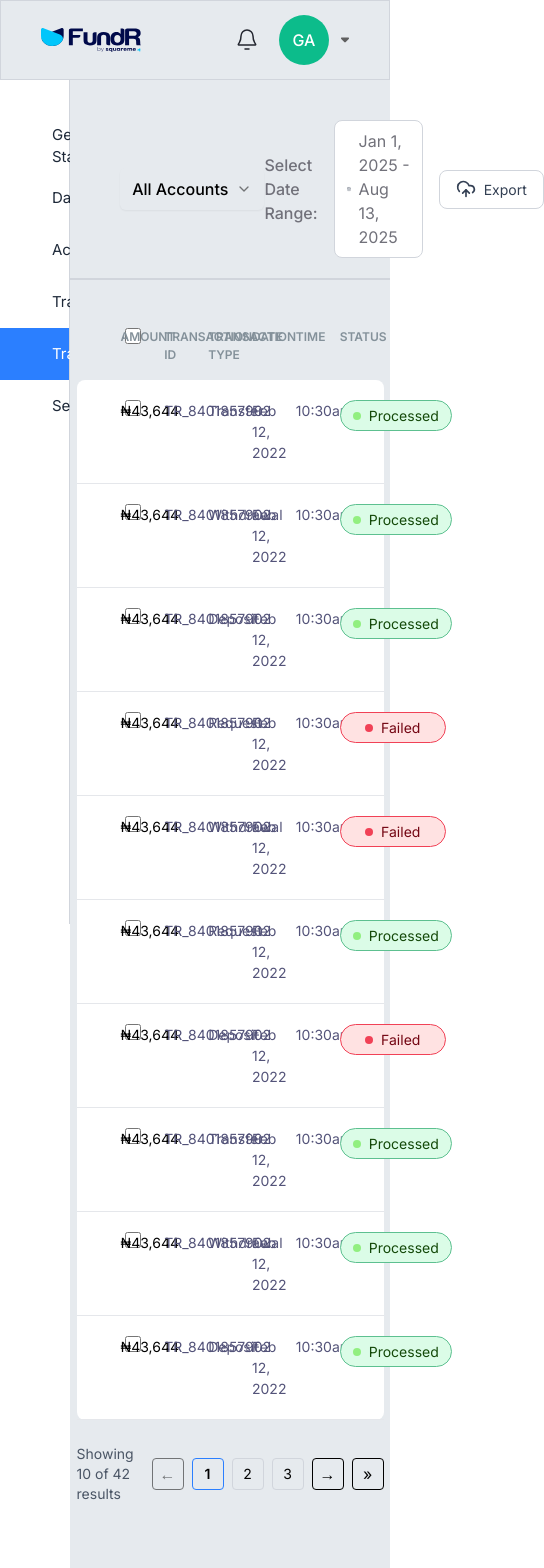
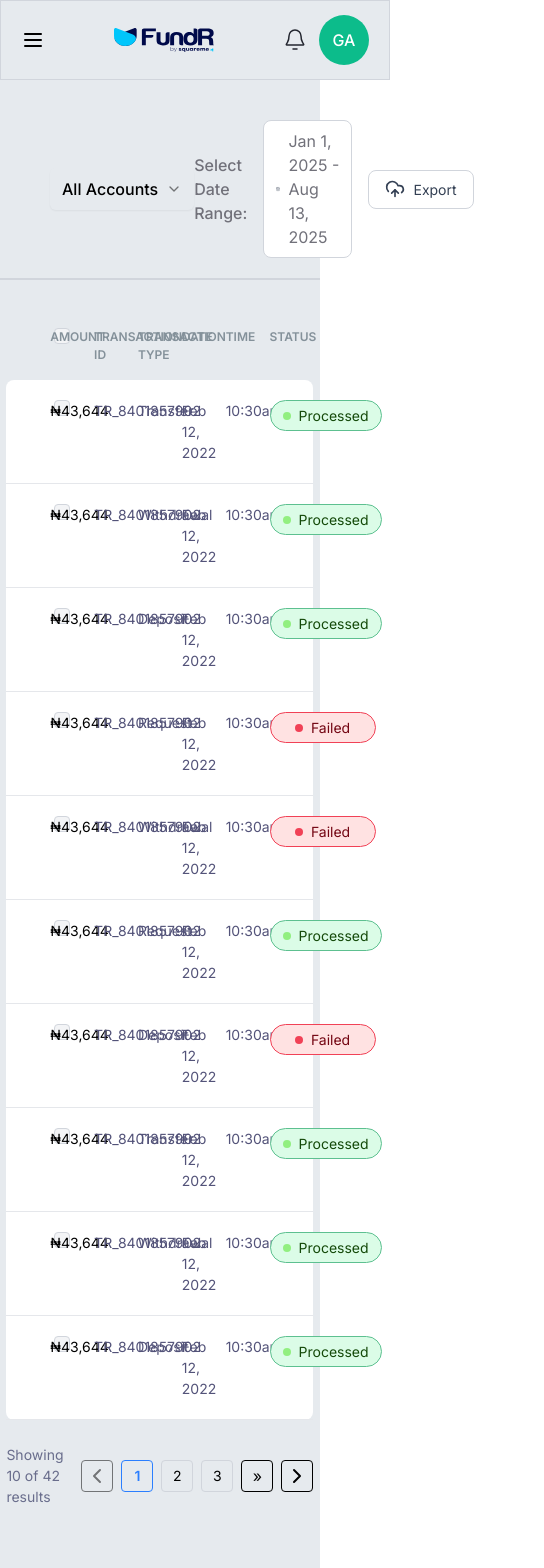
Before and after one commit to chibokaxavier/squareme, a Next.js app: page /Transactions in a window 390 px wide. Shown: the top 1568 px of the page, 544 px wide, since content can reach past the window. Built offline with nearby package versions, Linux system fonts and the light colour scheme.

Commit message:
Mobile responsiveness for dashboard complete

```diff
--- a/app/Transactions/page.tsx
+++ b/app/Transactions/page.tsx
@@ -13,7 +13,12 @@ import axios from "axios";
 import { AppDispatch, RootState } from "@/Redux/store";
 import { useDispatch, useSelector } from "react-redux";
 import { setInvoiceData } from "@/Redux/slices/endpointSlice";
-import { CalendarDays, CloudUpload } from "lucide-react";
+import {
+  CalendarDays,
+  ChevronLeft,
+  ChevronRight,
+  CloudUpload,
+} from "lucide-react";
 
 const invoices = [
   {
@@ -166,7 +171,10 @@ const page = () => {
           {/* Table Header */}
           <div className="grid grid-cols-7  uppercase text-[#84919A] font-semibold text-[12px] py-2  font-semibold">
             <div className="pl-12">
-              <input type="checkbox" name="" id="" className="size-[16px] " />
+              <input
+                type="checkbox"
+                className="appearance-none size-[16px] border border-gray-300 rounded-sm bg-gray-100  checked:border-blue-500"
+              />
             </div>
             <div>Amount</div>
             <div>Transaction ID</div>
@@ -183,9 +191,7 @@ const page = () => {
                 <div className="pl-12">
                   <input
                     type="checkbox"
-                    name=""
-                    id=""
-                    className="size-[16px] border-[1px] border-gray-300"
+                    className="appearance-none size-[16px] border border-gray-300 rounded-sm bg-gray-100 checked:border-blue-500"
                   />
                 </div>
                 <div className="text-black">{invoice.Amount}</div>
@@ -220,7 +226,7 @@ const page = () => {
 
           <div className="flex justify-between items-center mt-6">
             {/* Left side */}
-            <div className="text-gray-600 text-sm">
+            <div className="text-[#696D8C] text-[14px]">
               Showing {Math.min(currentPage * rowsPerPage, invoiceData.length)}{" "}
               of {invoiceData.length} results
             </div>
@@ -231,9 +237,9 @@ const page = () => {
               <button
                 onClick={() => setCurrentPage((p) => Math.max(1, p - 1))}
                 disabled={currentPage === 1}
-                className="flex items-center justify-center w-8 h-8 border rounded hover:bg-gray-100 disabled:opacity-50"
+                className="flex items-center cursor-pointer justify-center w-8 h-8 border rounded hover:bg-gray-100 disabled:opacity-50"
               >
-                &larr;
+                <ChevronLeft />
               </button>
 
               {/* Page boxes */}
@@ -244,7 +250,7 @@ const page = () => {
                   className={`w-8 h-8 border rounded flex items-center justify-center text-sm
           ${
             pageNum === currentPage
-              ? "border-blue-500 font-semibold"
+              ? "border-blue-500 text-blue-500 font-semibold"
               : "border-gray-300 hover:bg-gray-100"
           }`}
                 >
@@ -252,18 +258,6 @@ const page = () => {
                 </button>
               ))}
 
-              {/* Next */}
-              <button
-                onClick={() =>
-                  setCurrentPage((p) => Math.min(totalPages, p + 1))
-                }
-                disabled={currentPage === totalPages}
-                className="flex items-center justify-center w-8 h-8 border rounded hover:bg-gray-100 disabled:opacity-50"
-              >
-                &rarr;
-              </button>
-
-              {/* Last */}
               <button
                 onClick={() => setCurrentPage(totalPages)}
                 disabled={currentPage === totalPages}
@@ -271,6 +265,19 @@ const page = () => {
               >
                 &raquo;
               </button>
+
+              {/* Next */}
+              <button
+                onClick={() =>
+                  setCurrentPage((p) => Math.min(totalPages, p + 1))
+                }
+                disabled={currentPage === totalPages}
+                className="flex items-center cursor-pointer justify-center w-8 h-8 border rounded hover:bg-gray-100 disabled:opacity-50"
+              >
+                <ChevronRight />
+              </button>
+
+              {/* Last */}
             </div>
           </div>
         </div>
--- a/app/layout.tsx
+++ b/app/layout.tsx
@@ -7,6 +7,8 @@ import Sidebar from "@/components/Sidebar";
 import { Provider } from "react-redux";
 import { PersistGate } from "redux-persist/integration/react";
 import { persistor, store } from "@/Redux/store";
+import { PrimeReactProvider } from "primereact/api";
+import "primereact/resources/themes/lara-light-cyan/theme.css";
 
 const inter = Inter({
   variable: "--font-inter",
@@ -24,11 +26,13 @@ export default function RootLayout({
       <body className={`${inter.variable} antialiased`}>
         <Provider store={store}>
           <PersistGate loading={null} persistor={persistor}>
-            <Header />
-            <div className="flex">
-              <Sidebar />
-              {children}
-            </div>
+            <PrimeReactProvider>
+              <Header />
+              <div className="flex">
+                <Sidebar />
+                {children}
+              </div>
+            </PrimeReactProvider>
           </PersistGate>
         </Provider>
       </body>
--- a/components/Header.tsx
+++ b/components/Header.tsx
@@ -1,15 +1,61 @@
+"use client";
+import { Menu } from "lucide-react";
 import Image from "next/image";
-import React from "react";
+import { Sidebar } from "primereact/sidebar";
+import React, { useState } from "react";
+import { links } from "./Sidebar";
+import Link from "next/link";
+import { usePathname } from "next/navigation";
 
 const Header = () => {
+  const [visible, setVisible] = useState(false);
+  const pathname = usePathname();
   return (
-    <div className="flex justify-between items-center h-[80px] px-10 bg-[#E6EAEE] border-gray-300 border border-b-[1px]">
+    <div className="flex justify-between items-center h-[80px] px-5 lg:px-10 bg-[#E6EAEE] border-gray-300 border border-b-[1px]">
+      <Menu
+        className="lg:hidden size-[24px]"
+        onClick={() => setVisible(true)}
+      />
       <Image src="/Logo.svg" height={100} width={100} alt="logo" />
       <div className="flex justify-center ">
-          <Image src="/bell.svg" height={24} width={24} alt="bell" className="mr-5" />
-        <div className="size-[50px] rounded-full bg-[#0CBC8B] flex items-center mr-3 justify-center text-[16px] font-medium text-white">GA</div>
-          <Image src="/arrowdown.svg" height={8} width={8} alt="arrow" className="" />
+        <Image
+          src="/bell.svg"
+          height={24}
+          width={24}
+          alt="bell"
+          className="mr-3"
+        />
+        <div className="size-[50px] rounded-full bg-[#0CBC8B] flex items-center lg:mr-3 justify-center text-[16px] font-medium text-white">
+          GA
+        </div>
+        <Image
+          src="/arrowdown.svg"
+          height={8}
+          width={8}
+          alt="arrow"
+          className="hidden lg:block"
+        />
       </div>
+
+      <Sidebar visible={visible} onHide={() => setVisible(false)}>
+        {links.map((link, i) => {
+          const isActive = pathname === link.url;
+          return (
+            <Link key={i} href={link.url}>
+              <div
+                className={`flex items-center gap-3 h-[52px] px-3 pl-10 w-full cursor-pointer transition-colors ${
+                  isActive
+                    ? "bg-blue-500 text-white"
+                    : "hover:bg-blue-100 text-gray-800"
+                }`}
+              >
+                {link.icon}
+                <p className="text-[15px]">{link.name}</p>
+              </div>
+            </Link>
+          );
+        })}
+      </Sidebar>
     </div>
   );
 };
--- a/components/Sidebar.tsx
+++ b/components/Sidebar.tsx
@@ -12,7 +12,7 @@ import Link from "next/link";
 import { usePathname } from "next/navigation";
 import React from "react";
 
-const links = [
+export const links = [
   {
     icon: <Globe />,
     name: "Get Started",
@@ -48,7 +48,7 @@ const links = [
 const Sidebar = () => {
   const pathname = usePathname();
   return (
-    <div className="w-[18%] border-gray-300  h-[100vh] border-r-[1px] flex flex-col  pt-10">
+    <div className="w-[18%] border-gray-300  h-[100vh] border-r-[1px] lg:flex flex-col  pt-10  hidden">
       {links.map((link, i) => {
         const isActive = pathname === link.url;
         return (
--- a/package.json
+++ b/package.json
@@ -19,6 +19,7 @@
     "lucide-react": "^0.539.0",
     "next": "15.4.6",
     "postcss": "^8.5.6",
+    "primereact": "^10.9.6",
     "react": "19.1.0",
     "react-dom": "19.1.0",
     "react-redux": "^9.2.0",
```
Also changed, not shown: app/Dashboard/page.tsx (+35 -13 lines), 1 other file (tests, documents, lock files or other folders).
